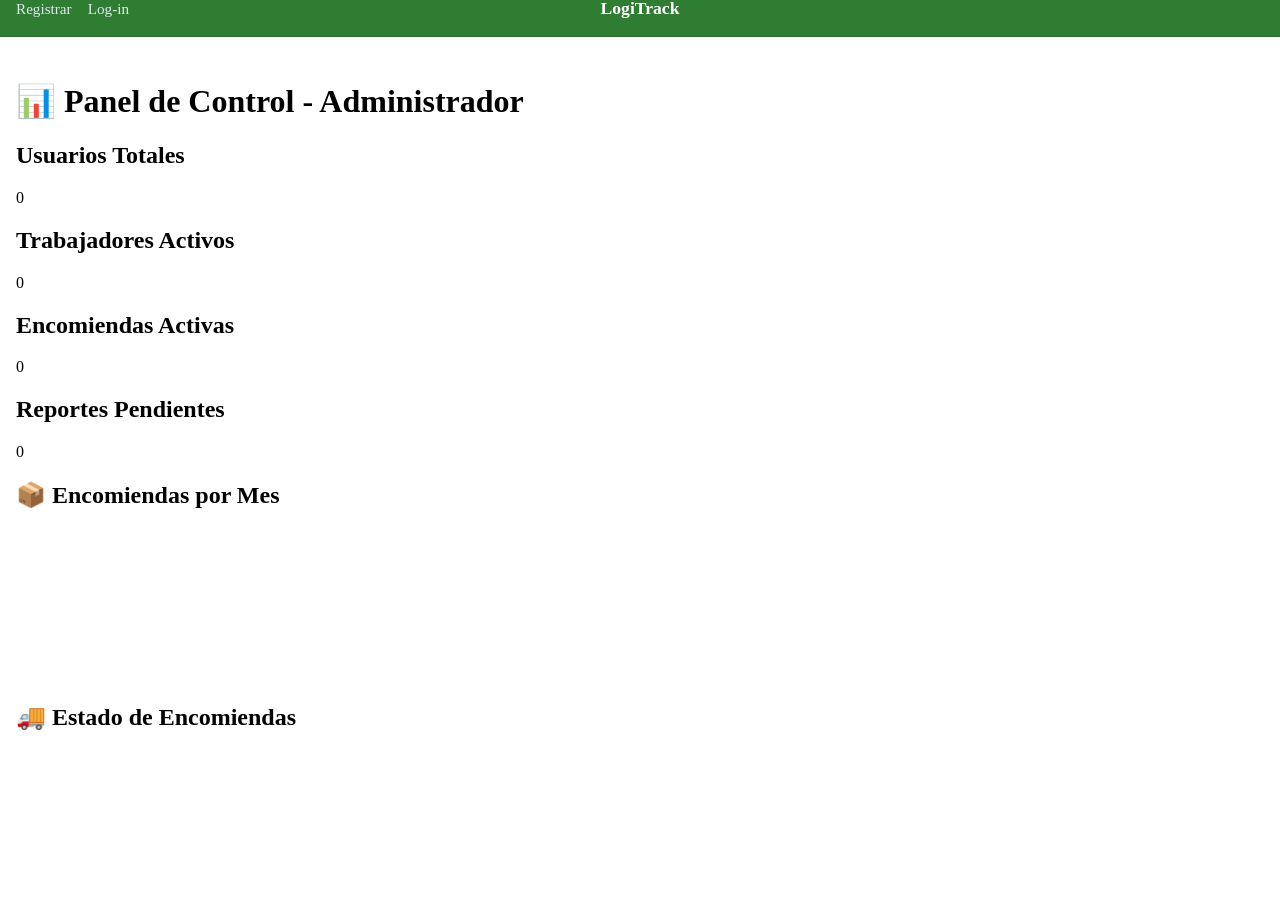
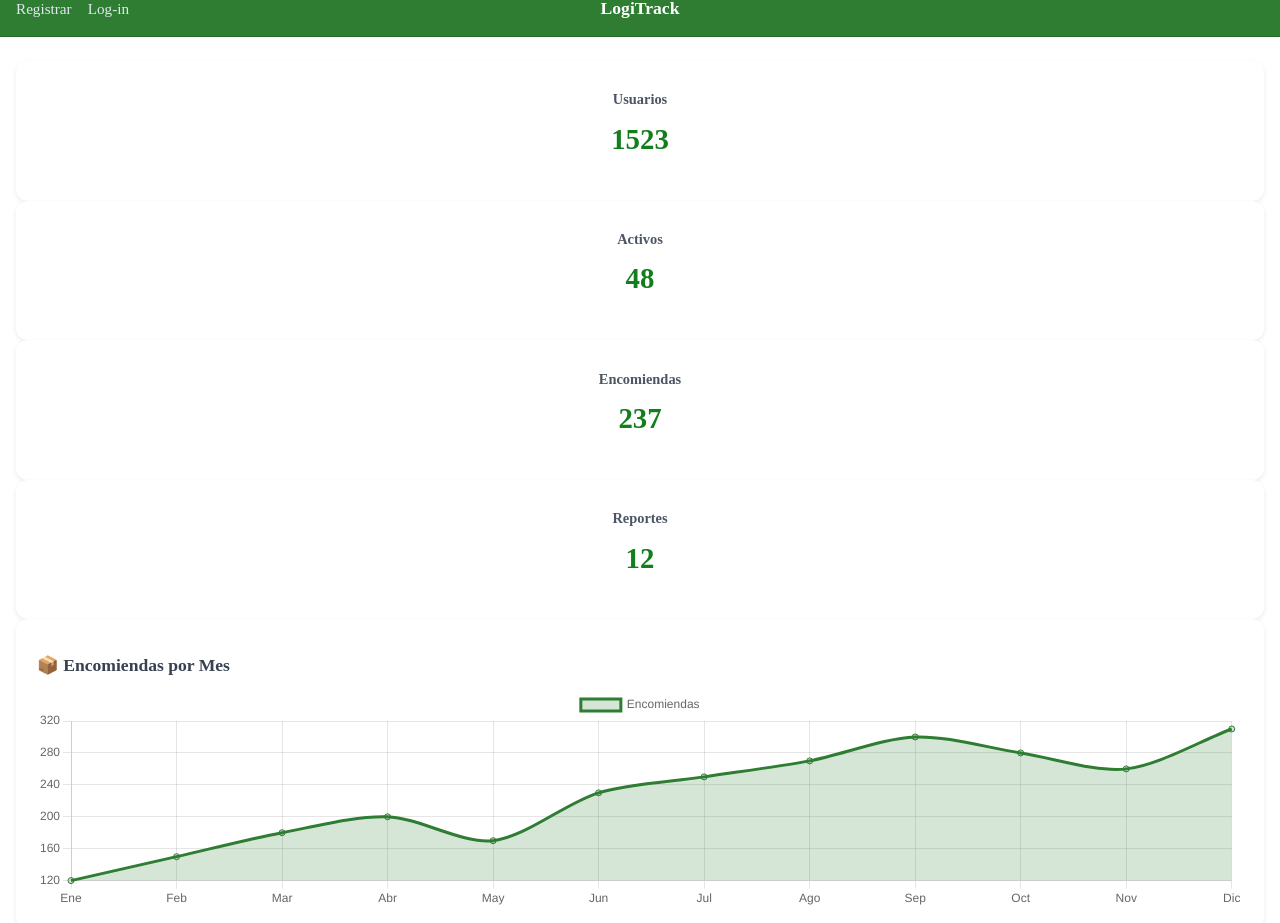
Before and after one commit to MarioPG6/Logitrack, a Vue app in the folder frontend/: page /admin/dashboard in a window 1280 px wide. Shown: the part 19-942 px from the top of the page. Built offline with nearby package versions, Linux system fonts and the light colour scheme; no server answers.

Commit message:
add:DashboardView

```diff
--- a/frontend/src/views/administrador/DashboardView.vue
+++ b/frontend/src/views/administrador/DashboardView.vue
@@ -1,62 +1,71 @@
 <template>
-  <div class="p-8 bg-gray-50 min-h-screen">
-    <!-- Título principal -->
-    <h1 class="text-4xl font-extrabold text-center mb-10 text-green-700 tracking-wide">
-      📊 Panel de Control - Administrador
-    </h1>
+  <div class="p-6 bg-gray-100 min-h-screen">
 
-    <!-- Cards Resumen -->
-    <div class="grid grid-cols-1 md:grid-cols-4 gap-6 mb-12">
-      <div class="card">
-        <h2 class="text-lg font-semibold text-gray-600">Usuarios Totales</h2>
-        <p class="text-3xl font-bold text-green-700">{{ stats.totalUsuarios }}</p>
+    <!-- Panel Superior -->
+    <div class="grid grid-cols-1 sm:grid-cols-2 lg:grid-cols-4 gap-6 mb-8">
+      <div class="summary-box">
+        <h3 class="title">Usuarios</h3>
+        <p class="value">{{ stats.totalUsuarios }}</p>
       </div>
-      <div class="card">
-        <h2 class="text-lg font-semibold text-gray-600">Trabajadores Activos</h2>
-        <p class="text-3xl font-bold text-green-700">{{ stats.trabajadoresActivos }}</p>
+
+      <div class="summary-box">
+        <h3 class="title">Activos</h3>
+        <p class="value">{{ stats.trabajadoresActivos }}</p>
       </div>
-      <div class="card">
-        <h2 class="text-lg font-semibold text-gray-600">Encomiendas Activas</h2>
-        <p class="text-3xl font-bold text-green-700">{{ stats.encomiendasActivas }}</p>
+
+      <div class="summary-box">
+        <h3 class="title">Encomiendas</h3>
+        <p class="value">{{ stats.encomiendasActivas }}</p>
       </div>
-      <div class="card">
-        <h2 class="text-lg font-semibold text-gray-600">Reportes Pendientes</h2>
-        <p class="text-3xl font-bold text-red-600">{{ stats.reportesPendientes }}</p>
+
+      <div class="summary-box">
+        <h3 class="title">Reportes</h3>
+        <p class="value text-red-600">{{ stats.reportesPendientes }}</p>
       </div>
     </div>
 
-    <!-- Gráficas -->
-    <div class="grid grid-cols-1 md:grid-cols-2 gap-10">
-      <!-- Encomiendas por mes -->
-      <div class="bg-white p-6 rounded-xl shadow-lg">
-        <h2 class="text-xl font-bold text-gray-700 mb-4">📦 Encomiendas por Mes</h2>
-        <canvas id="chartEncomiendas"></canvas>
+    <!-- Contenedor de gráficas (dos columnas) -->
+    <div class="grid grid-cols-1 lg:grid-cols-2 gap-6">
+
+      <!-- Encomiendas por Mes -->
+      <div class="panel">
+        <h2 class="panel-title">📦 Encomiendas por Mes</h2>
+        <div class="chart-box">
+          <canvas id="chartEncomiendas"></canvas>
+        </div>
       </div>
 
-      <!-- Distribución por estado -->
-      <div class="bg-white p-6 rounded-xl shadow-lg">
-        <h2 class="text-xl font-bold text-gray-700 mb-4">🚚 Estado de Encomiendas</h2>
-        <canvas id="chartEstados"></canvas>
+      <!-- Estados de encomienda -->
+      <div class="panel">
+        <h2 class="panel-title">🚚 Estado de Encomiendas</h2>
+        <div class="chart-box">
+          <canvas id="chartEstados"></canvas>
+        </div>
       </div>
+
     </div>
 
-    <!-- Top trabajadores -->
-    <div class="bg-white p-6 rounded-xl shadow-lg mt-10">
-      <h2 class="text-xl font-bold text-gray-700 mb-4">👨‍🔧 Top 5 Trabajadores Activos</h2>
+    <!-- Top Trabajadores -->
+    <div class="panel mt-8">
+      <h2 class="panel-title">👨‍🔧 Top Trabajadores Activos</h2>
       <ul class="divide-y divide-gray-200">
-        <li v-for="(worker, index) in topTrabajadores" :key="index" class="py-3 flex justify-between">
-          <span class="font-semibold text-gray-600">{{ worker.nombre }}</span>
-          <span class="text-green-600 font-bold">{{ worker.encomiendas }} encomiendas</span>
+        <li
+          v-for="(w, i) in topTrabajadores"
+          :key="i"
+          class="flex justify-between py-2"
+        >
+          <span class="font-medium text-gray-700">{{ w.nombre }}</span>
+          <span class="font-bold text-green-700">{{ w.encomiendas }}</span>
         </li>
       </ul>
     </div>
+
   </div>
 </template>
 
 <script>
 import { onMounted, reactive } from "vue";
 import Chart from "chart.js/auto";
-import axios from "axios";
 
 export default {
   name: "DashboardView",
@@ -72,21 +81,56 @@ export default {
 
     async function fetchStats() {
       try {
-        // 🔹 Aquí debes conectar con tus endpoints de Spring Boot
-        const resStats = await axios.get("http://localhost:8080/admin/stats");
-        const resTop = await axios.get("http://localhost:8080/admin/top-trabajadores");
+        const fakeStats = {
+          totalUsuarios: 1523,
+          trabajadoresActivos: 48,
+          encomiendasActivas: 237,
+          reportesPendientes: 12,
 
-        Object.assign(stats, resStats.data);
-        topTrabajadores.splice(0, topTrabajadores.length, ...resTop.data);
+          graficoMeses: {
+            labels: [
+              "Ene",
+              "Feb",
+              "Mar",
+              "Abr",
+              "May",
+              "Jun",
+              "Jul",
+              "Ago",
+              "Sep",
+              "Oct",
+              "Nov",
+              "Dic",
+            ],
+            values: [
+              120, 150, 180, 200, 170, 230, 250, 270, 300, 280, 260, 310,
+            ],
+          },
 
-        renderCharts(resStats.data.graficoMeses, resStats.data.graficoEstados);
+          graficoEstados: {
+            labels: ["Pendiente", "En ruta", "Entregada", "Devuelta"],
+            values: [50, 120, 320, 15],
+          },
+        };
+
+        const fakeTop = [
+          { nombre: "Carlos Ramirez", encomiendas: 89 },
+          { nombre: "José González", encomiendas: 77 },
+          { nombre: "Ana Pérez", encomiendas: 71 },
+          { nombre: "Diana López", encomiendas: 68 },
+          { nombre: "Santiago Torres", encomiendas: 64 },
+        ];
+
+        Object.assign(stats, fakeStats);
+        topTrabajadores.splice(0, topTrabajadores.length, ...fakeTop);
+
+        renderCharts(fakeStats.graficoMeses, fakeStats.graficoEstados);
       } catch (error) {
-        console.error("Error cargando estadísticas", error);
+        console.error("Error cargando estadísticas simuladas", error);
       }
     }
 
     function renderCharts(dataMeses, dataEstados) {
-      // 📦 Encomiendas por Mes
       new Chart(document.getElementById("chartEncomiendas"), {
         type: "line",
         data: {
@@ -102,9 +146,11 @@ export default {
             },
           ],
         },
+        options: {
+          maintainAspectRatio: false,
+        },
       });
 
-      // 🚚 Estados de Encomiendas
       new Chart(document.getElementById("chartEstados"), {
         type: "doughnut",
         data: {
@@ -117,6 +163,9 @@ export default {
             },
           ],
         },
+        options: {
+          maintainAspectRatio: false,
+        },
       });
     }
 
@@ -126,3 +175,50 @@ export default {
   },
 };
 </script>
+
+<style scoped>
+.summary-box {
+  background: white;
+  padding: 1rem 1.5rem;
+  border-radius: 12px;
+  box-shadow: 0 2px 5px #00000015;
+  text-align: center;
+}
+
+.summary-box .title {
+  color: #4b5563;
+  font-size: 0.9rem;
+  font-weight: 600;
+}
+
+.summary-box .value {
+  margin-top: 6px;
+  font-size: 1.8rem;
+  font-weight: bold;
+  color: #127e1c;
+}
+
+.panel {
+  background: white;
+  padding: 1.3rem;
+  border-radius: 12px;
+  box-shadow: 0 2px 5px #00000015;
+}
+
+.panel-title {
+  color: #374151;
+  font-size: 1.1rem;
+  font-weight: 700;
+  margin-bottom: 0.8rem;
+}
+
+.chart-box {
+  height: 220px;
+  position: relative;
+}
+
+canvas {
+  width: 100% !important;
+  height: 100% !important;
+}
+</style>
```
Also changed, not shown: 1 other file (tests, documents, lock files or other folders).
